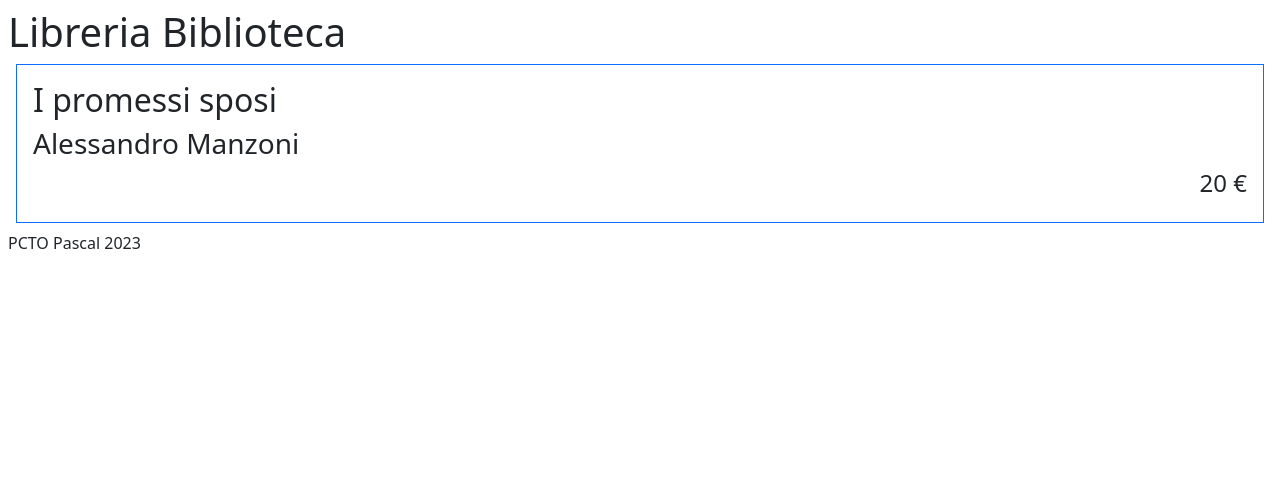
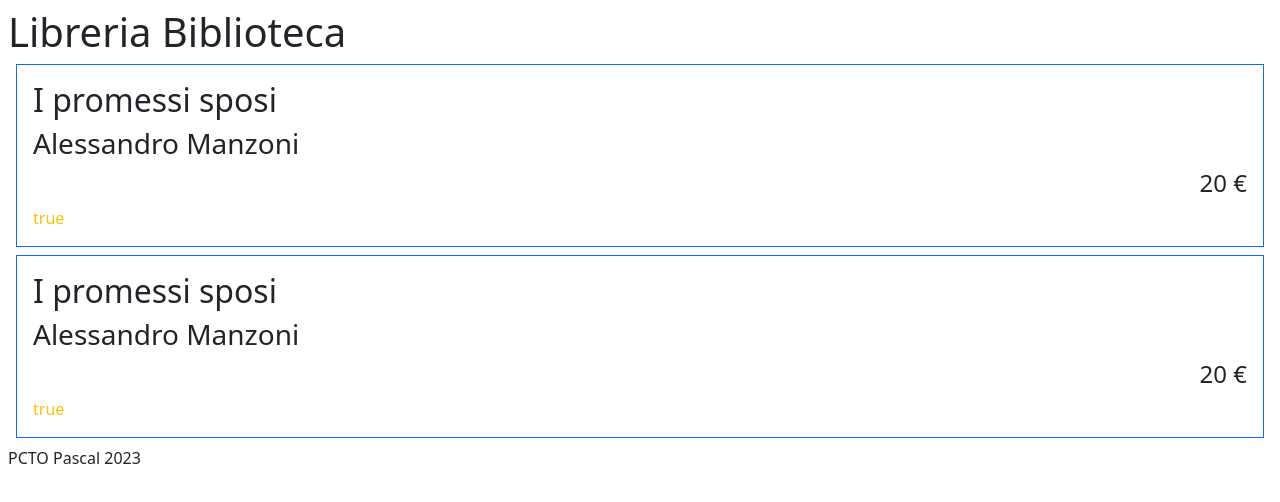
Before and after one commit to dluppoli/DemoAngular, an Angular app: page / in a window 1280 px wide. Shown: the top 502 px of the page. Built offline with nearby package versions, Linux system fonts and the light colour scheme.

Commit message:
Services

```diff
--- a/src/app/app.component.html
+++ b/src/app/app.component.html
@@ -1,5 +1,6 @@
 <h1>{{title}}</h1>
 
 <app-libro></app-libro>
+<app-libro></app-libro>
 
 <app-footer></app-footer>
--- a/src/app/app.module.ts
+++ b/src/app/app.module.ts
@@ -5,6 +5,7 @@ import { AppRoutingModule } from './app-routing.module';
 import { AppComponent } from './app.component';
 import { FooterComponent } from './components/footer/footer.component';
 import { LibroComponent } from './components/libro/libro.component';
+import { LibriService } from './services/libri.service';
 
 @NgModule({
   declarations: [
@@ -16,7 +17,7 @@ import { LibroComponent } from './components/libro/libro.component';
     BrowserModule,
     AppRoutingModule
   ],
-  providers: [],
+  providers: [LibriService],
   bootstrap: [AppComponent]
 })
 export class AppModule { }
--- a/src/app/components/libro/libro.component.html
+++ b/src/app/components/libro/libro.component.html
@@ -2,4 +2,9 @@
     <h2>{{libro.titolo}}</h2>
     <h3>{{libro.autore}}</h3>
     <h4 class="align-self-end">{{libro.prezzo}} €</h4>
+    <!--<div [class]=" libro.preferito ? 'text-warning' : 'text-secondary' " >{{libro.preferito}}</div>-->
+    <div [class.text-warning]="libro.preferito"
+         [class.text-secondary]="!libro.preferito"
+         (click)="modificaPreferito()">{{libro.preferito}}
+    </div>
 </div>
--- a/src/app/components/libro/libro.component.ts
+++ b/src/app/components/libro/libro.component.ts
@@ -8,12 +8,15 @@ import { LibriService } from 'src/app/services/libri.service';
   styleUrls: ['./libro.component.css']
 })
 export class LibroComponent {
-  libriService: LibriService;
   libro : Libro;
 
-  constructor()
+  constructor(private libriService:LibriService)
   {
-    this.libriService = new LibriService();
     this.libro = this.libriService.getRandom();
   }
+
+  modificaPreferito()
+  {
+    this.libro.preferito = !this.libro.preferito;
+  }
 }
--- a/src/app/model/libro.ts
+++ b/src/app/model/libro.ts
@@ -1,4 +1,5 @@
 export class Libro
 {
-    constructor(public titolo:string, public autore: string, public prezzo:number){}
+    preferito:boolean = true;
+    constructor(public titolo:string, public autore: string, public prezzo:number,public copertina:string){}
 }
--- a/src/app/services/libri.service.ts
+++ b/src/app/services/libri.service.ts
@@ -1,10 +1,12 @@
+import { Injectable } from "@angular/core";
 import { Libro } from "../model/libro";
 
+@Injectable()
 export class LibriService
 {
     private libri: Libro[] = [
-        new Libro('I promessi sposi','Alessandro Manzoni',20),
-        new Libro('La divina commedia','Dante Alighieri',12)
+        new Libro('I promessi sposi','Alessandro Manzoni',20,'promessisposi.png'),
+        new Libro('La divina commedia','Dante Alighieri',12,'divinacommedia.png')
     ]
 
     getAll() : Libro[]
@@ -16,4 +18,9 @@ export class LibriService
     {
         return this.libri[0];
     }
+
+    add(l : Libro)
+    {
+        this.libri.push(l);
+    }
 }
```
